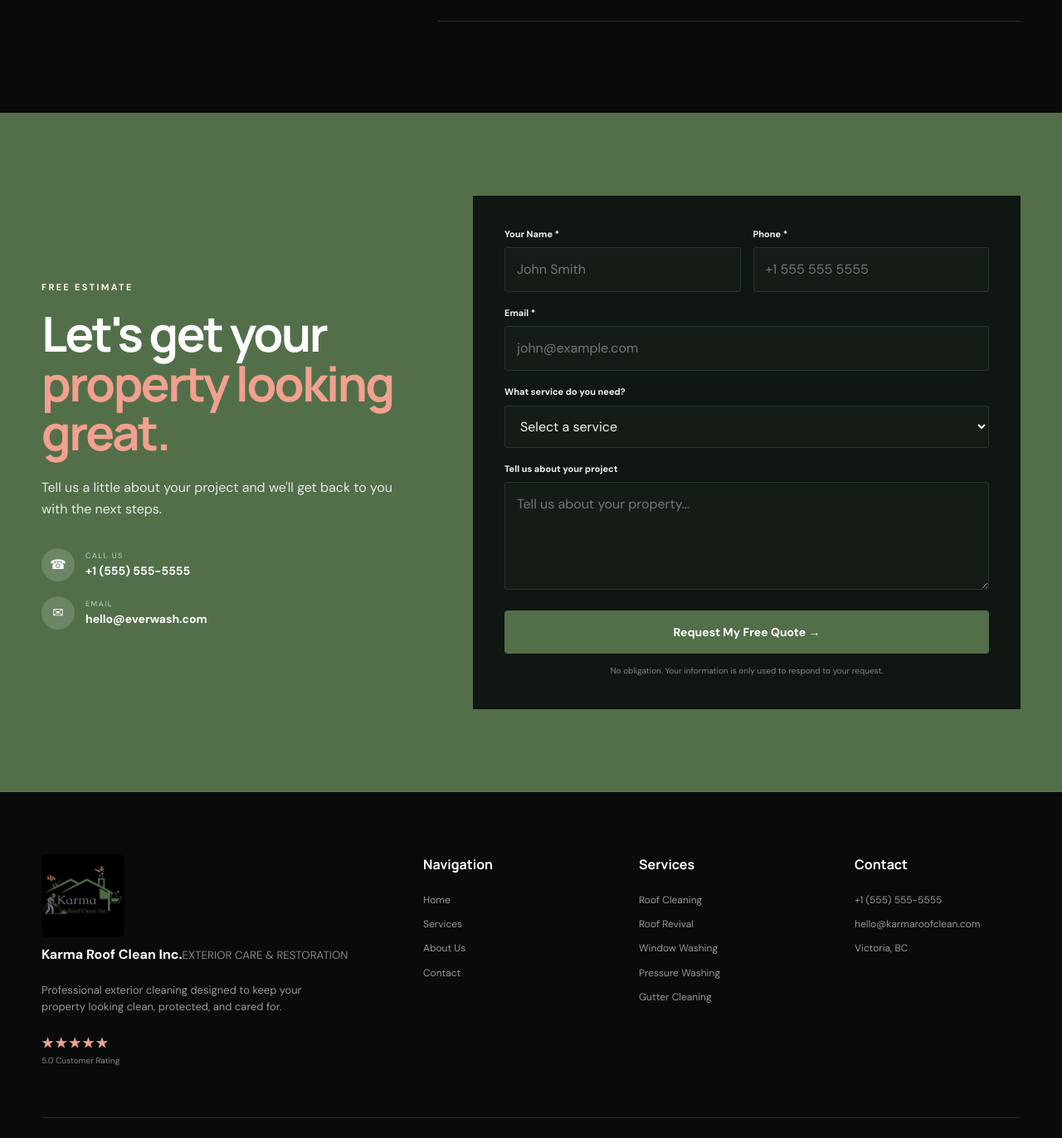
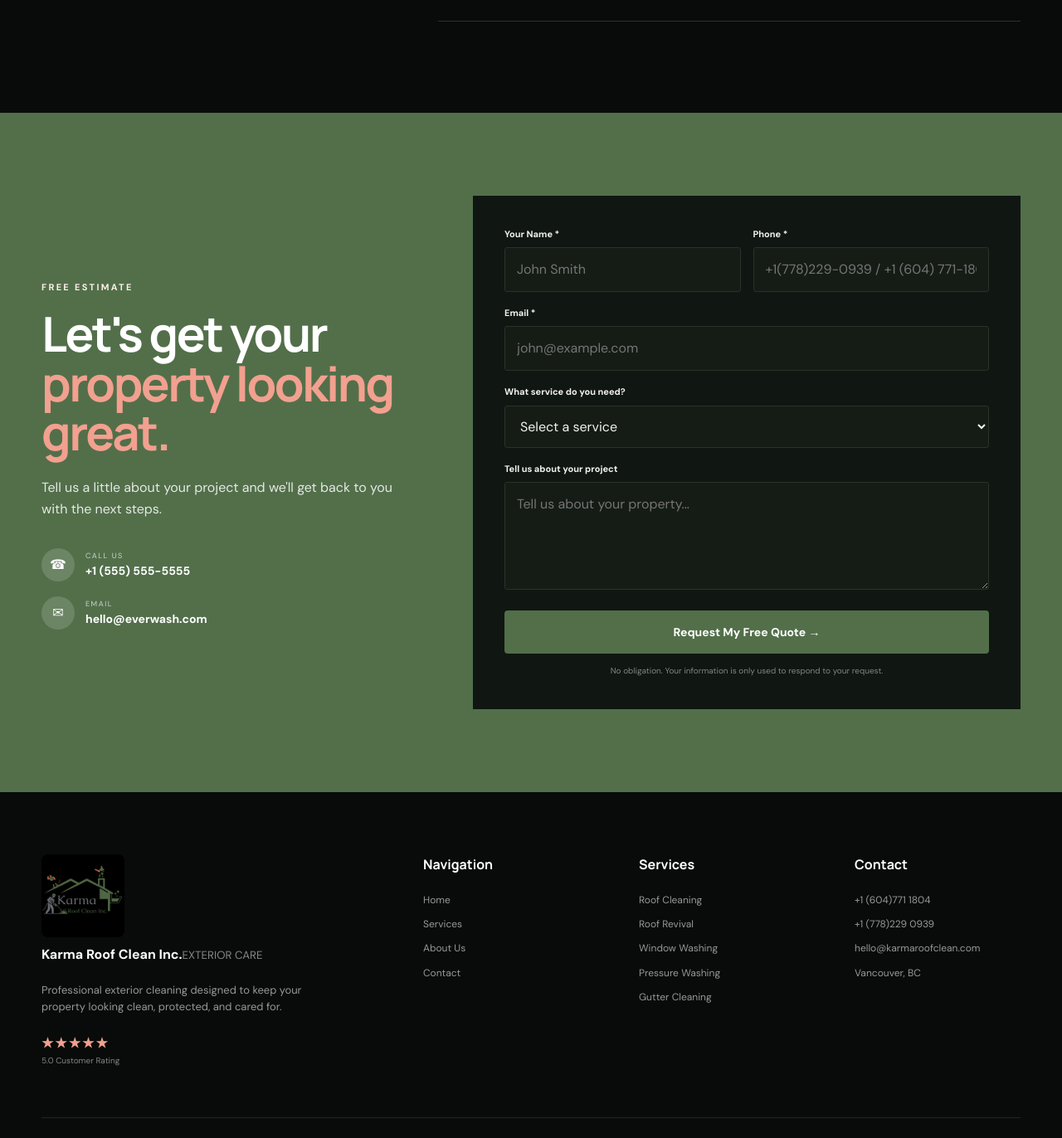
Before and after one commit to RajPR1516/exterior-cleaning-demo, a React (Vite) app: page / in a window 1280 px wide. Shown: the part 6933-8305 px from the top of the page at 83% size. Built offline with nearby package versions, Linux system fonts and the light colour scheme.

Commit message:
modified css

```diff
--- a/src/components/Footer.jsx
+++ b/src/components/Footer.jsx
@@ -20,7 +20,7 @@ function Footer() {
 
   <div className="logo-text">
     <strong>Karma Roof Clean Inc.</strong>
-    <small>EXTERIOR CARE &amp; RESTORATION</small>
+    <small>EXTERIOR CARE</small>
   </div>
 </Link>
 
@@ -54,11 +54,12 @@ function Footer() {
 
           <div className="footer-column">
             <h4>Contact</h4>
-            <a href="tel:+15555555555">+1 (555) 555-5555</a>
+            <a href="tel:+16047711804">+1 (604)771 1804</a>
+            <a href="tel:+17782290939">+1 (778)229 0939</a>
             <a href="mailto:hello@karmaroofclean.com">
               hello@karmaroofclean.com
             </a>
-            <span>Victoria, BC</span>
+            <span>Vancouver, BC</span>
           </div>
         </div>
 
--- a/src/components/QuoteForm.jsx
+++ b/src/components/QuoteForm.jsx
@@ -124,7 +124,7 @@ function QuoteForm() {
                     name="phone"
                     value={form.phone}
                     onChange={handleChange}
-                    placeholder="+1 555 555 5555"
+                    placeholder="+1(778)229-0939 / +1 (604) 771-1804 "
                     required
                   />
                 </div>
```
